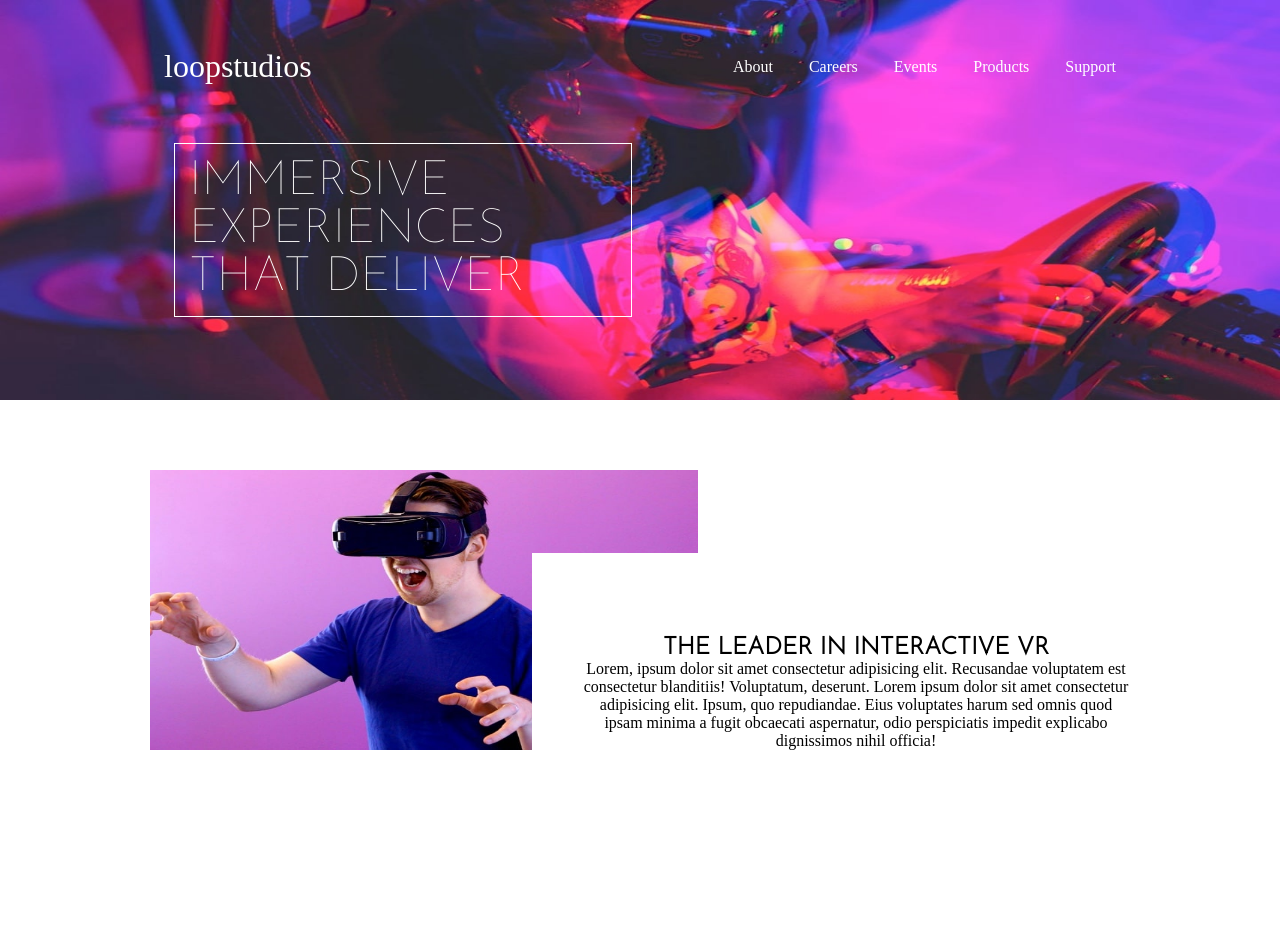
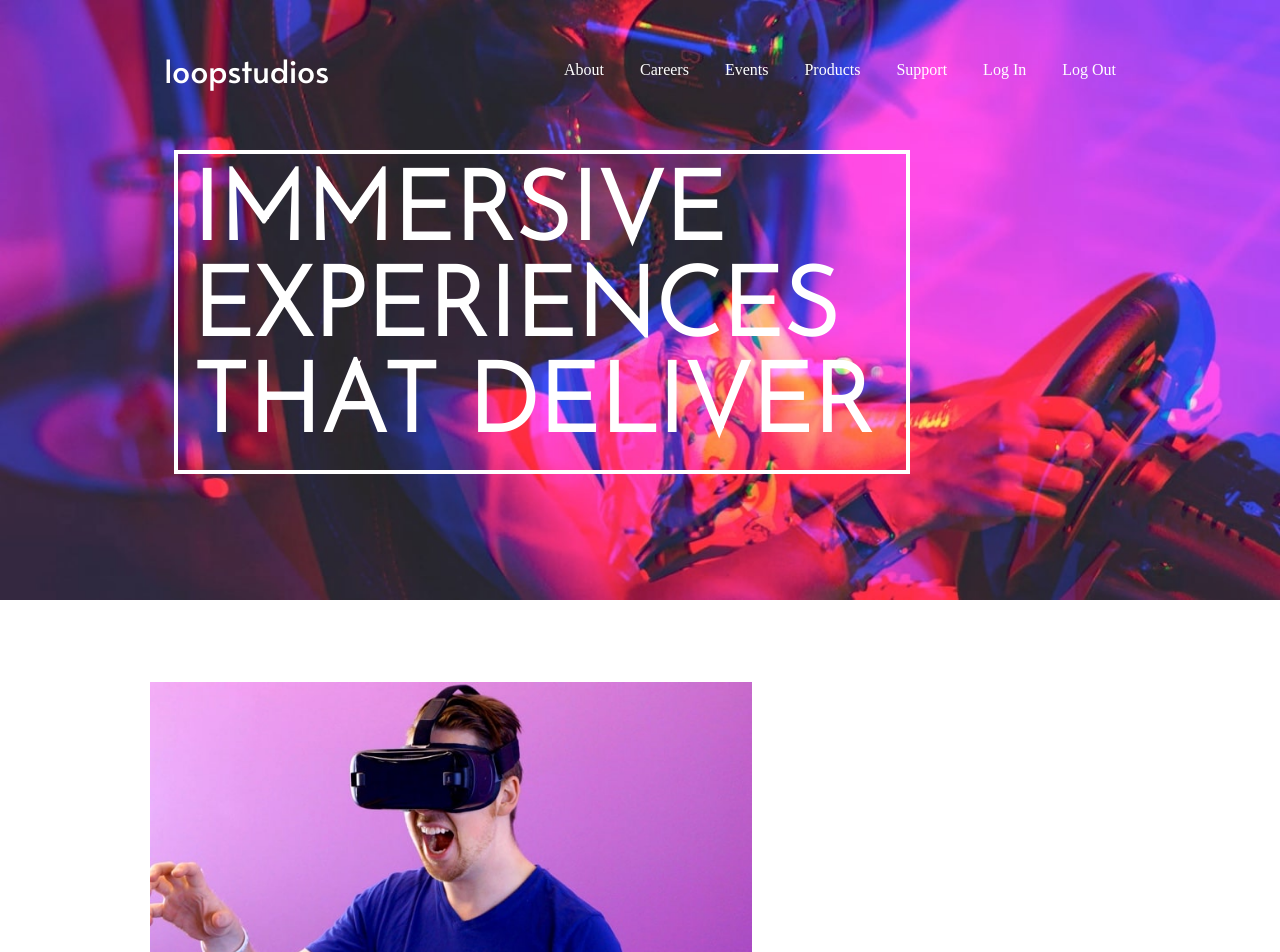
Before and after one commit to BCIDevelop/MiniHackaton, a plain HTML site: page index.html in a window 1280 px wide. Shown: the top 952 px of the page. Before the commit the page ends 833 px from the top, so only its background shows below. Drawn offline with Linux system fonts and the light colour scheme.

Commit message:
presentacion de diseno conforme estetica disenada

```diff
--- a/index.html
+++ b/index.html
@@ -21,6 +21,8 @@
                         <a href="#">Events</a>
                         <a href="#">Products</a>
                         <a href="#">Support</a>
+                        <a href="#" class="logIn">Log In</a>
+                        <a href="#" class="logOut">Log Out</a>
                     </li>
                 </ul>
             </nav>
--- a/static/css/header.css
+++ b/static/css/header.css
@@ -1,6 +1,9 @@
 @import url('https://fonts.googleapis.com/css2?family=Alata&display=swap');
 @import url('https://fonts.googleapis.com/css2?family=Alata&family=Josefin+Sans:wght@100;300&display=swap');
 
+header{
+    padding-bottom: 8em;
+}
     header#banner nav{
         display: flex;
         justify-content: space-between;
@@ -12,6 +15,7 @@
     header#banner nav .logo{
         font-size: 2em;
         color:white;
+        font-family: 'Alata', sans-serif;
     }
     header#banner nav ul li{
         list-style: none;
@@ -29,15 +33,13 @@
     }
 
     header#banner .title h1{
-        font-family: 'Alata', sans-serif;
-
-        border: solid 1px white;
+        border: solid 4px white;
         color:white;
-        font-size: 3em;
+        font-size: 6em;
         margin: 10px;
-        width: 45%;
+        width: 700px;
         padding: 14px;
-        font-weight: 100;
+        /* font-weight: 100; */
         /* text-align: center; */
         font-family: 'Josefin Sans', sans-serif;
     }
--- a/static/css/main.css
+++ b/static/css/main.css
@@ -8,7 +8,7 @@ main{
     background: url(../img/image-hero.jpg);
     background-repeat: no-repeat;
     /* background-size: center; */
-    background-size:  100% 400px;
+    background-size:  100% 600px;
     width: 100%;
     margin:auto;
 }
@@ -19,5 +19,5 @@ header,
     padding-bottom: 20px;
     width: 90%;
     margin:auto;
-    height: 400px;
+    min-height: 500px;
 }
--- a/static/css/outersection.css
+++ b/static/css/outersection.css
@@ -1,37 +1,40 @@
 #ourtCreation{
-    width: 100vw;
-    height: 400px;
+    width: 100%;
+    /* height: 400px; */
     margin-top: 20px;
 
 }
 figure{
-    height: 100%;
+    height: 600px;
     position: relative;
 }
 #ourtCreation img{
     box-sizing: border-box;
-    width: 60%;
-    height: 100%;
+    width: 65%;
     padding: 50px;
 
 }
 .cartilla{
     position: absolute;
-    height: 53%;
-    background-color: #fff;
-    top: 35%;
-    width: 60%;
-    left: 40%;
+    background-color: white;
+    top: 60%;
+    width: 45%;
+    left: 50%;
     display: flex;
-    text-align: center;
-    align-items: center;
     flex-direction: column;
-    justify-content: center;
     box-sizing: border-box;
-    padding: 5em 3em;
-    height: 280px;
-
+    padding: 5em;
+    /* height: 360px; */
 }
-h2{
+.cartilla h2{
     font-family: 'Josefin Sans', sans-serif;
+    font-size: 5em;
+    font-weight: 200;
 }
+.cartilla p{
+    /* font-family: 'Alata', sans-serif; */
+    font-family: 'Josefin Sans', sans-serif;
+    color: #a7a7a7;
+    font-size: 1.6em;
+    /* text-align: left;: */
+}
```
